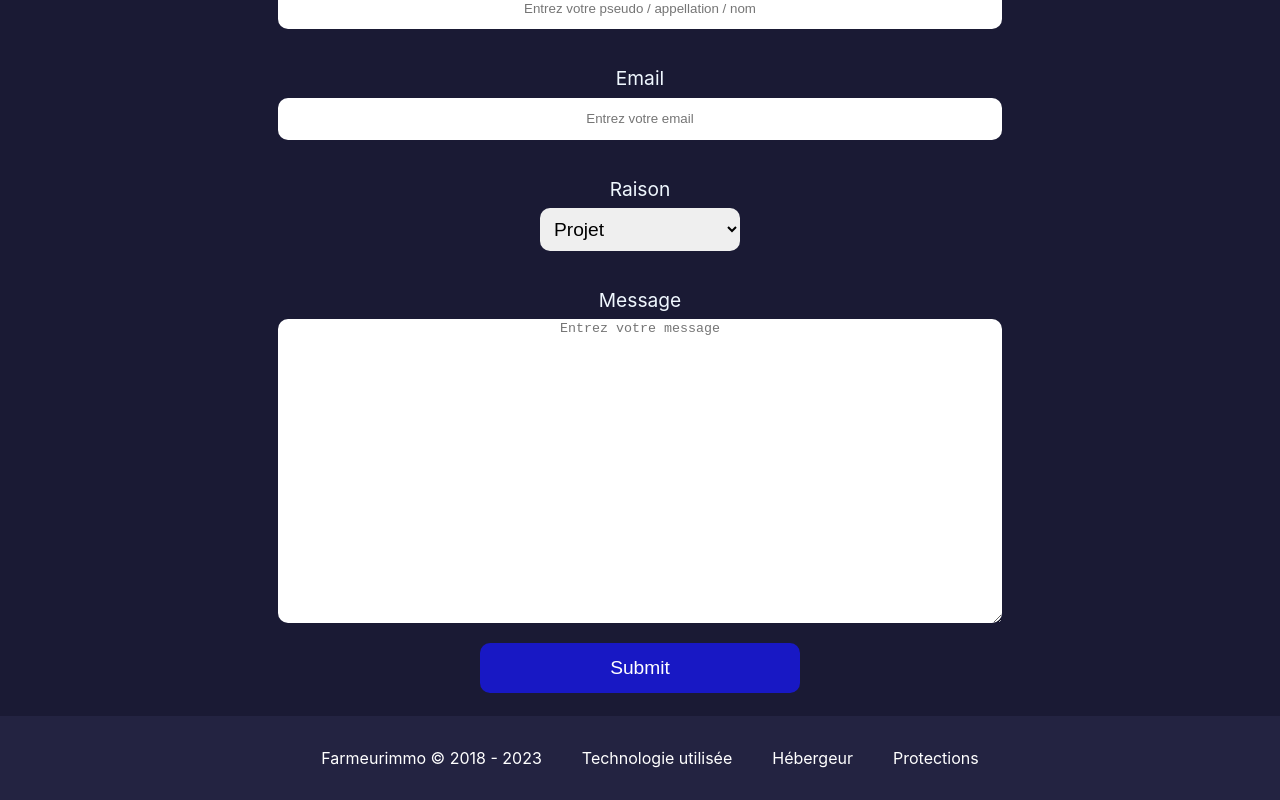
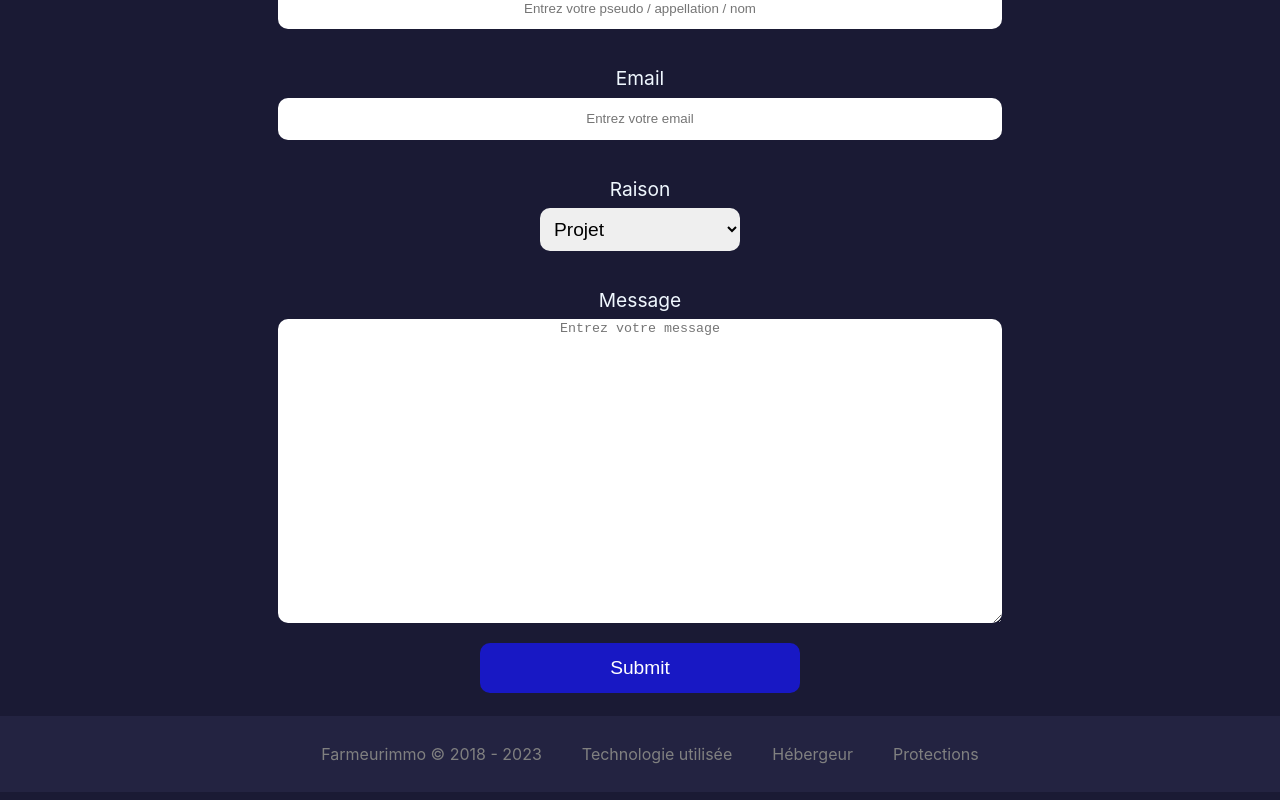
Before and after one commit to Farmeurimmo/old.farmeurimmo.fr, a React (Create React App) app: page /contact in a window 1280 px wide. Shown: the part 230-1030 px from the top of the page. Built offline with nearby package versions, Linux system fonts and the light colour scheme.

Commit message:
Ajout d'animation pour les liens

```diff
--- a/src/index.css
+++ b/src/index.css
@@ -21,6 +21,32 @@ h1 {
     justify-content: center;
 }
 
+.animated, .link {
+    width: auto;
+    position: relative;
+    border-radius: 50px;
+    text-decoration: none;
+    color: inherit;
+}
+
+.animated:after, .link:after {
+    content: '';
+    position: absolute;
+    width: 100%;
+    transform: scaleX(0);
+    height: 2px;
+    bottom: -2px;
+    left: 0;
+    background-color: #6dff00;
+    transform-origin: bottom left;
+    transition: transform 0.25s ease-out;
+}
+
+.animated:hover:after, .link:hover:after {
+    transform: scaleX(1);
+    transform-origin: bottom left;
+}
+
 @media screen and (max-width: 1000px) {
     h1 {
         font-size: 1.8rem;
--- a/src/pages/common/Footer.css
+++ b/src/pages/common/Footer.css
@@ -22,7 +22,7 @@ footer {
 
 .links a {
     font-size: 16px;
-    line-height: 32px;
+    line-height: 24px;
 }
 
 @media screen and (max-width: 900px) {
--- a/src/pages/common/Header.css
+++ b/src/pages/common/Header.css
@@ -20,7 +20,7 @@ a {
 }
 
 a:hover {
-    color: #2f69a8;
+    color: #f6cc0d;
 }
 
 @media screen and (max-width: 700px) {
--- a/src/pages/common/Header.js
+++ b/src/pages/common/Header.js
@@ -7,11 +7,11 @@ function App() {
         <header>
             <nav>
                 <ul>
-                    <li><a href="/">Accueil</a></li>
-                    <li><a href="/dev">Développement</a></li>
-                    <li><a href="/as">Administration Système</a></li>
-                    <li><a href="/projets">Mes projets</a></li>
-                    <li><a href="/contact">Contact</a></li>
+                    <li><a className="animated" href="/">Accueil</a></li>
+                    <li><a className="animated" href="/dev">Développement</a></li>
+                    <li><a className="animated" href="/as">Administration Système</a></li>
+                    <li><a className="animated" href="/projets">Mes projets</a></li>
+                    <li><a className="animated" href="/contact">Contact</a></li>
                 </ul>
             </nav>
         </header>
```
